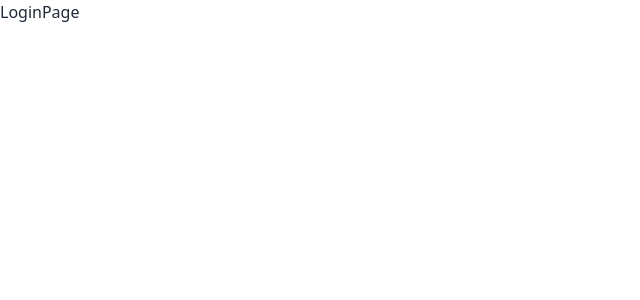
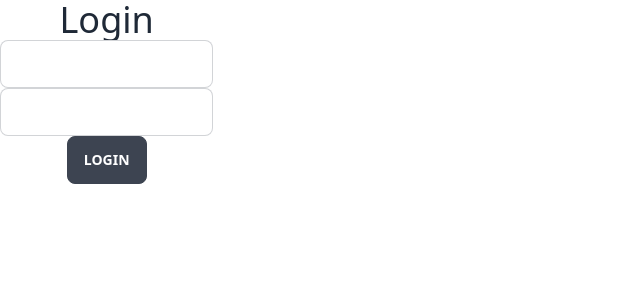
Before and after one commit to briceduke/bird, a Next.js app: page /login in a window 1280 px wide. Shown: the top 300 px of the page, without its empty margins (0-640 px from the left). Built offline with nearby package versions, Linux system fonts and the light colour scheme.

Commit message:
feat(auth): complete login page

```diff
--- a/package.json
+++ b/package.json
@@ -12,6 +12,7 @@
 	"dependencies": {
 		"@reduxjs/toolkit": "^1.3.6",
 		"formik": "^2.2.9",
+		"moment": "^2.29.2",
 		"next": "latest",
 		"react": "^17.0.2",
 		"react-dom": "^17.0.2",
@@ -23,6 +24,7 @@
 		"@testing-library/react": "^12.1.0",
 		"@testing-library/user-event": "^13.0.0",
 		"@types/jest": "^27.0.1",
+		"@types/moment": "^2.13.0",
 		"@types/node": "^16.9.1",
 		"@types/react": "^17.0.21",
 		"@types/react-dom": "^17.0.9",
--- a/src/pages/index.tsx
+++ b/src/pages/index.tsx
@@ -1,9 +1,28 @@
+import moment from 'moment';
 import { NextPage } from 'next';
+import Link from 'next/link';
+
+import { useAppSelector } from '../app/hooks';
 
 const IndexPage: NextPage = () => {
+	const { user } = useAppSelector((state) => state.auth);
+
 	return (
-		<div>
-			<button className="btn">Login</button>
+		<div className="w-screen h-screen flex items-center justify-center">
+			{!user && (
+				<Link href="/login">
+					<button className="btn">Login</button>
+				</Link>
+			)}
+
+			{user && (
+				<div className="w-1/2 h-1/2">
+					<h2 className="text-5xl text-primary">{user.displayName}</h2>
+					<h1 className="text-2xl text-secondary">@{user.username}</h1>
+					<p>{user.bio}</p>
+					<p>Joined {moment(user.joinDate).format("MMMM YYYY")}</p>
+				</div>
+			)}
 		</div>
 	);
 };
--- a/src/pages/login.tsx
+++ b/src/pages/login.tsx
@@ -1,7 +1,103 @@
+import { Field, Form, Formik, FormikHelpers } from 'formik';
 import { NextPage } from 'next';
+import Router from 'next/router';
+import { useState } from 'react';
+import * as Yup from 'yup';
+
+import { useAppDispatch } from '../app/hooks';
+import { useLoginMutation } from '../features/auth/authApi';
+import { setAuth } from '../features/auth/authSlice';
+import { LoginPayload } from '../features/auth/dto/login-payload.dto';
+import { User } from '../models/User';
+
+const LoginSchema = Yup.object().shape({
+	username: Yup.string()
+		.min(3, "3 character minimum length")
+		.max(16, "16 character maximum length")
+		.required("required"),
+	password: Yup.string()
+		.min(8, "8 character minimum length")
+		.required("required"),
+});
 
 const LoginPage: NextPage = () => {
-	return <div>LoginPage</div>;
+	const [login] = useLoginMutation();
+
+	const dispatch = useAppDispatch();
+
+	const [serverError, setServerError] = useState("");
+
+	return (
+		<div>
+			<Formik
+				initialValues={{ username: "", password: "" }}
+				validationSchema={LoginSchema}
+				onSubmit={(
+					values: LoginPayload,
+					{ setSubmitting }: FormikHelpers<LoginPayload>
+				) => {
+					setTimeout(async () => {
+						const res = (await login(values)) as {
+							data?: User;
+							error: { statusCode: number; message: string; error: string };
+						};
+
+						if (res.error) setServerError("invalid credentials!");
+
+						if (res.data) {
+							dispatch(setAuth({ user: res.data }));
+
+							Router.push("/");
+						}
+
+						setSubmitting(false);
+					}, 1000);
+				}}
+			>
+				{({ isSubmitting, errors, touched }) => (
+					<Form className="w-1/6 h-1/3 flex justify-evenly items-center flex-col">
+						<h1 className="text-4xl">Login</h1>
+
+						<div className="w-full">
+							<Field
+								type="text"
+								name="username"
+								className="input input-bordered w-full"
+							/>
+							{errors.username && touched.username ? (
+								<div className="text-error">{errors.username}</div>
+							) : null}
+						</div>
+
+						<div className="w-full">
+							<Field
+								type="password"
+								name="password"
+								className="input input-bordered w-full"
+							/>
+							{errors.password && touched.password ? (
+								<div className="text-error">{errors.password}</div>
+							) : null}
+						</div>
+
+						<button
+							type="submit"
+							disabled={isSubmitting}
+							className={`btn ${isSubmitting ? "loading" : ""}`}
+						>
+							Login
+						</button>
+
+						{serverError && (
+							<div className="text-error">
+								<p>{serverError}</p>
+							</div>
+						)}
+					</Form>
+				)}
+			</Formik>
+		</div>
+	);
 };
 
 export default LoginPage;
```
Also changed, not shown: 1 other file (tests, documents, lock files or other folders).
